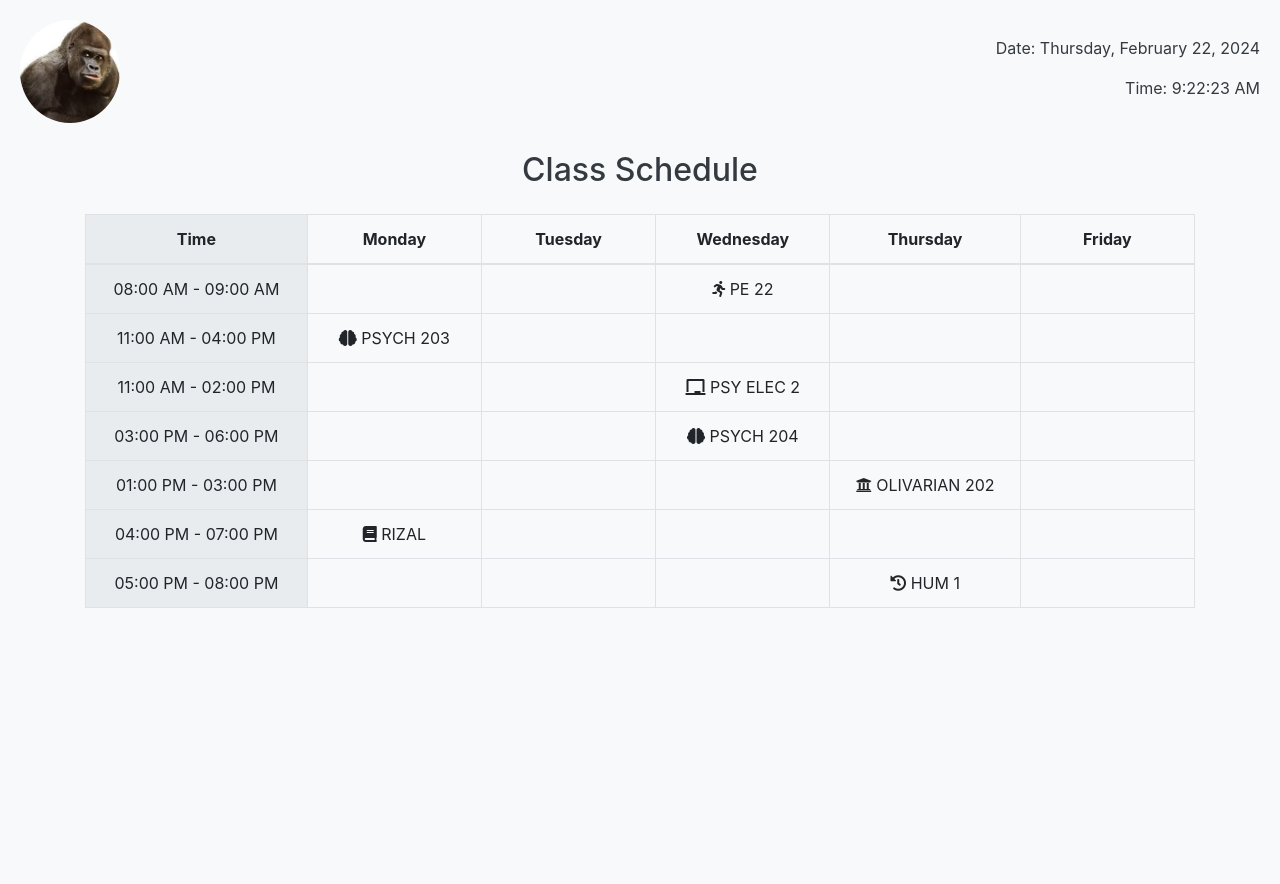
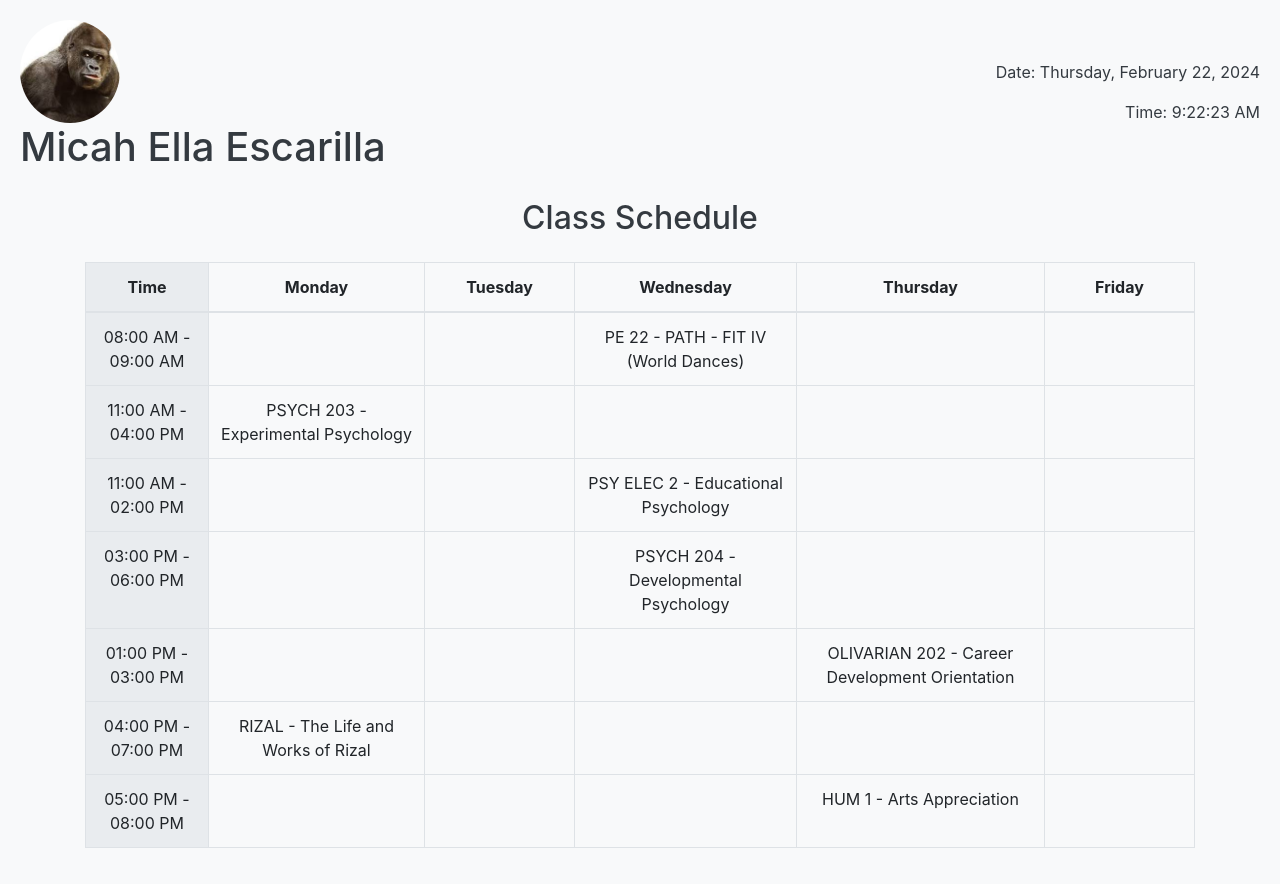
Before and after one commit to Crlnthny/Schedule, a plain HTML site: page index.html in a window 1280 px wide. Before the commit the page ends 800 px from the top, so only its background shows below. Drawn offline with nearby package versions, Linux system fonts and the light colour scheme; a small style sheet from the web is missing.

Commit message:
Update index.html

```diff
--- a/index.html
+++ b/index.html
@@ -60,7 +60,7 @@
 <header class="schedule-header">
   <div>
     <img src="4.jpg" alt="Profile Picture">
-    <h1></h1>
+    <h1>Micah Ella Escarilla</h1>
   </div>
   <div class="datetime">
     <p>Date: <span id="current-date"></span></p>
@@ -117,13 +117,13 @@
 
     // Generate class schedule
 var scheduleData = [
-{ time: "08:00 AM - 09:00 AM", monday: "", tuesday: "", wednesday: "<i class='fas fa-running'></i> PE 22", thursday: "", friday: "" },
-{ time: "11:00 AM - 04:00 PM", monday: "<i class='fas fa-brain'></i> PSYCH 203", tuesday: "", wednesday: "", thursday: "", friday: "" },
-{ time: "11:00 AM - 02:00 PM", monday: "", tuesday: "", wednesday: "<i class='fas fa-chalkboard'></i> PSY ELEC 2", thursday: "", friday: "" },
-{ time: "03:00 PM - 06:00 PM", monday: "", tuesday: "", wednesday: "<i class='fas fa-brain'></i> PSYCH 204", thursday: "", friday: "" },
-{ time: "01:00 PM - 03:00 PM", monday: "", tuesday: "", wednesday: "", thursday: "<i class='fas fa-university'></i> OLIVARIAN 202", friday: "" },
-{ time: "04:00 PM - 07:00 PM", monday: "<i class='fas fa-book'></i> RIZAL", tuesday: "", wednesday: "", thursday: "", friday: "" },
-{ time: "05:00 PM - 08:00 PM", monday: "", tuesday: "", wednesday: "", thursday: "<i class='fas fa-history'></i> HUM 1", friday: "" }
+{ time: "08:00 AM - 09:00 AM", monday: "", tuesday: "", wednesday: "PE 22 - PATH - FIT IV (World Dances)", thursday: "", friday: "" },
+{ time: "11:00 AM - 04:00 PM", monday: "PSYCH 203 - Experimental Psychology", tuesday: "", wednesday: "", thursday: "", friday: "" },
+{ time: "11:00 AM - 02:00 PM", monday: "", tuesday: "", wednesday: "PSY ELEC 2 - Educational Psychology", thursday: "", friday: "" },
+{ time: "03:00 PM - 06:00 PM", monday: "", tuesday: "", wednesday: "PSYCH 204 - Developmental Psychology", thursday: "", friday: "" },
+{ time: "01:00 PM - 03:00 PM", monday: "", tuesday: "", wednesday: "", thursday: "OLIVARIAN 202 - Career Development Orientation ", friday: "" },
+{ time: "04:00 PM - 07:00 PM", monday: "RIZAL - The Life and Works of Rizal", tuesday: "", wednesday: "", thursday: "", friday: "" },
+{ time: "05:00 PM - 08:00 PM", monday: "", tuesday: "", wednesday: "", thursday: "HUM 1 - Arts Appreciation", friday: "" }
 ];
 
 var scheduleBody = document.getElementById('schedule-body');
```
